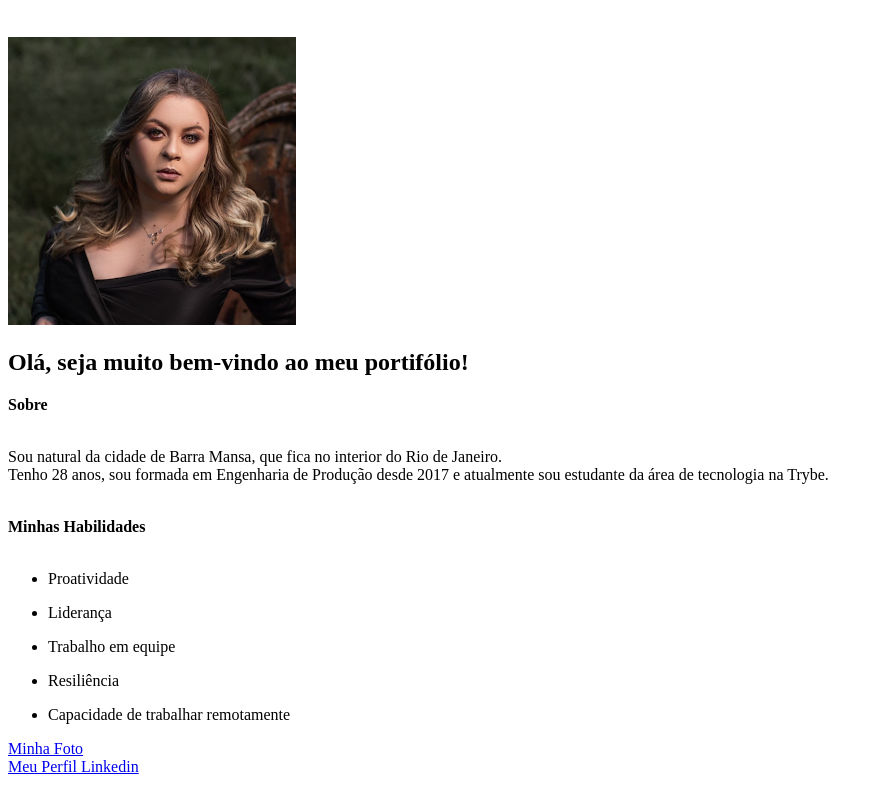
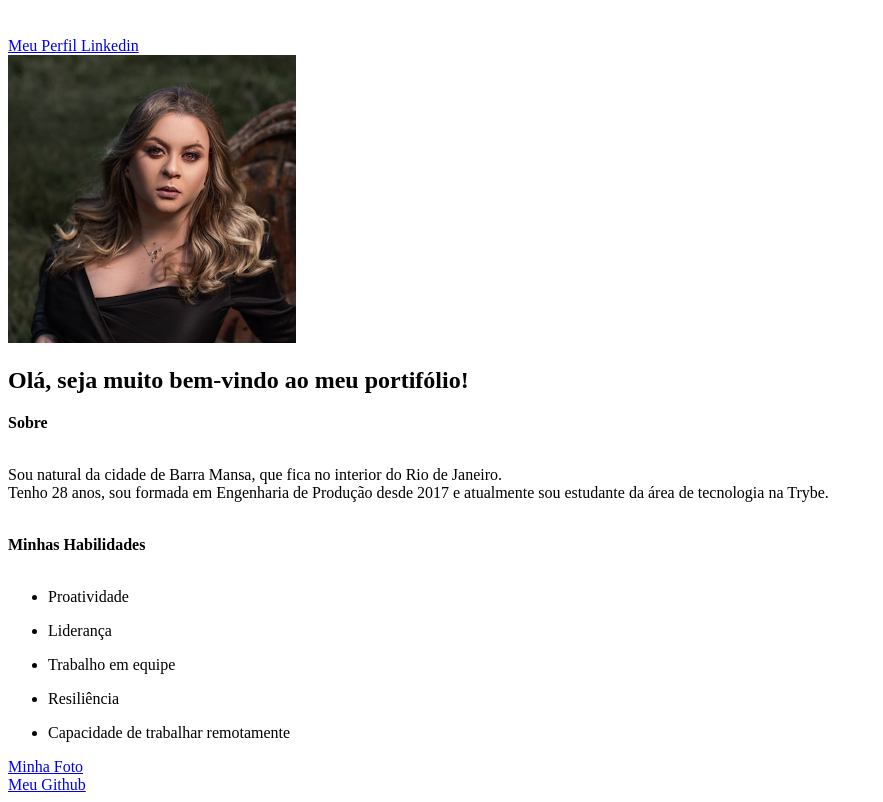
Before and after one commit to lairacaf/lairacaf.github.io, a plain HTML site: page index.html in a window 1280 px wide. Shown: the part 61-863 px from the top of the page, without its empty margins (0-883 px from the left). Drawn offline with Linux system fonts and the light colour scheme.

Commit message:
meu portifolio

```diff
--- a/index.html
+++ b/index.html
@@ -8,8 +8,11 @@
 <body>
     <h1>Laira Cristina Alves Ferreira</h1>
 <br>
+<a href="https://www.linkedin.com/in/laira-cristina-alves-ferreira-27a55970/" target="_blank">Meu Perfil Linkedin</a>
+<br>
 <img src="perfil.png" alt="Foto de perfil">
 <br>
+
 <h2>Olá, seja muito bem-vindo ao meu portifólio!</h2>
 
 <div><strong>Sobre</div> </strong>
@@ -25,8 +28,7 @@
 <ul><li>Capacidade de trabalhar remotamente</ul></li>
 <a href="perfil.png">Minha Foto</a>
 <br>
-<a href="https://www.linkedin.com/in/laira-cristina-alves-ferreira-27a55970/" target="_blank">Meu Perfil Linkedin</a>
-
+<a href="https://github.com/lairacaf" target="_blank">Meu Github</a>
 
 </body>
 </html>
```
